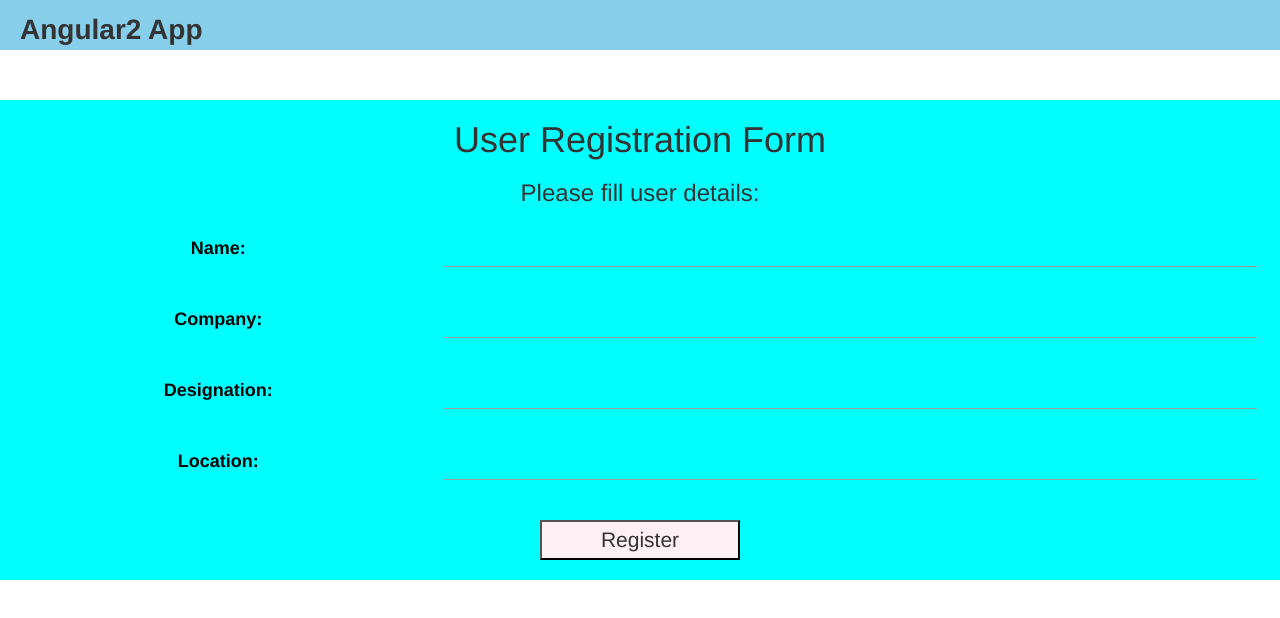
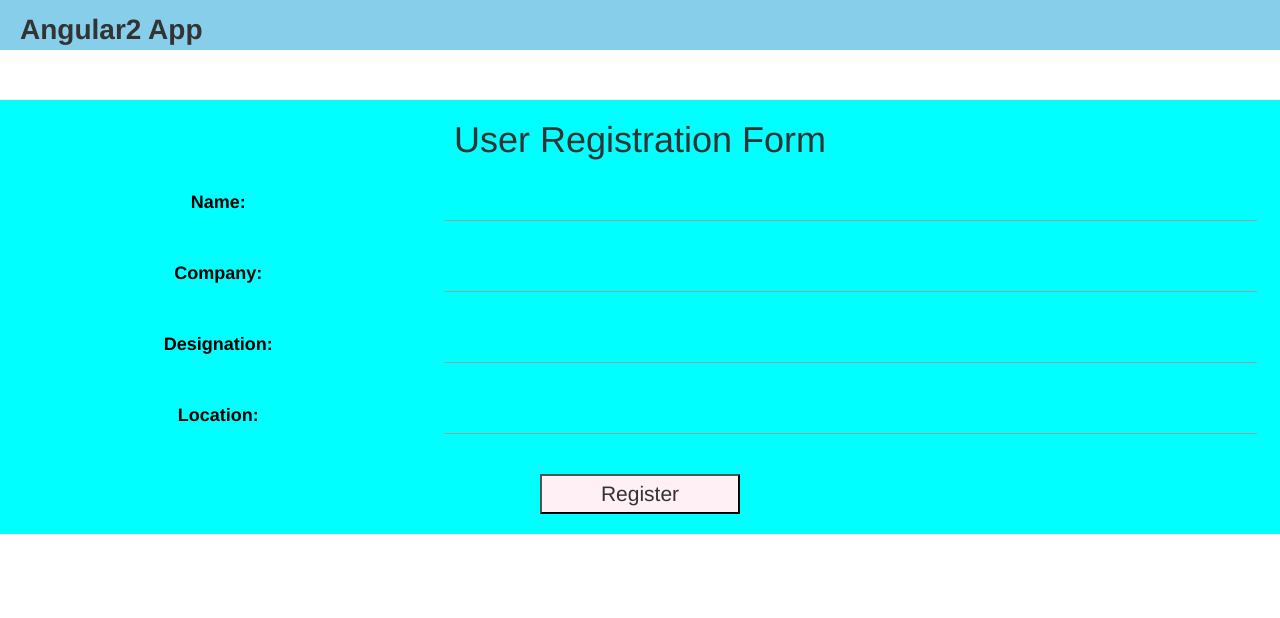
Before and after one commit to krrish007/HelloWorld, an Angular app: page /register in a window 1280 px wide. Shown: the top 618 px of the page. Built offline with nearby package versions, Linux system fonts and the light colour scheme; what angular2-materialize would draw is missing.

Commit message:
remove header

```diff
--- a/src/app/register/register.component.html
+++ b/src/app/register/register.component.html
@@ -1,7 +1,6 @@
 <div class="container-fluid container registration">
   <div class="row">
     <h1>User Registration Form</h1>
-    <h3>Please fill user details:</h3>
   </div>
   <div class="row">
     <div class="col-lg-4 col-md-4">
```
